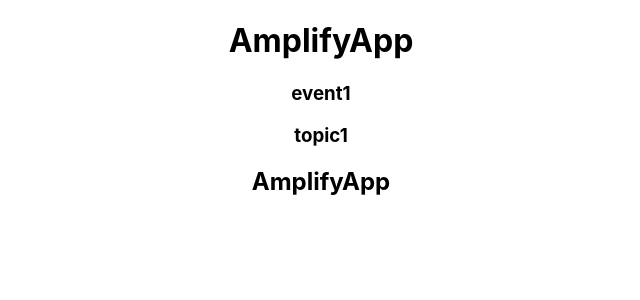
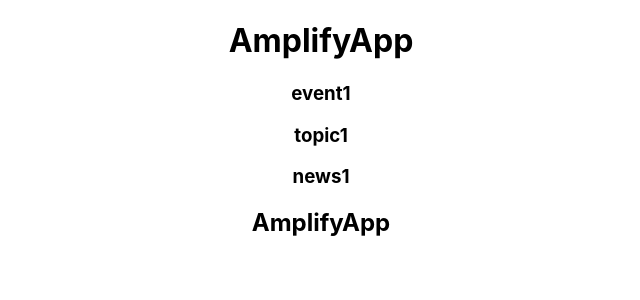
Before and after one commit to tanakadaichi1989/amplifyapp, a React (Create React App) app: page / in a window 1280 px wide. Shown: the top 300 px of the page, without its empty margins (319-959 px from the left). Built offline with nearby package versions, Linux system fonts and the light colour scheme.

Commit message:
add News.tsx

```diff
--- a/src/App.tsx
+++ b/src/App.tsx
@@ -4,6 +4,7 @@ import './App.css';
 import Header from './Header';
 import Event from './Event';
 import Topic from './Topic';
+import News from './News';
 import Footer from './Footer';
 
 function App() {
@@ -12,6 +13,7 @@ function App() {
       <Header />
       <Event name = "event1" />
       <Topic name = "topic1" />
+      <News name = "news1" />
       <Footer />
     </div>
   );
--- /dev/null
+++ b/src/News.tsx
@@ -0,0 +1,23 @@
+import React from 'react';
+
+interface Props {
+    name: string
+}
+
+class News extends React.Component<Props> {
+    constructor(props:Props){
+        super(props);
+    }
+
+    render(){
+        return(
+            <div className="News">
+                <div className="newsPhoto">
+                </div>
+                <h3>{this.props.name}</h3>
+            </div>
+        )
+    }
+}
+
+export default News;
```
